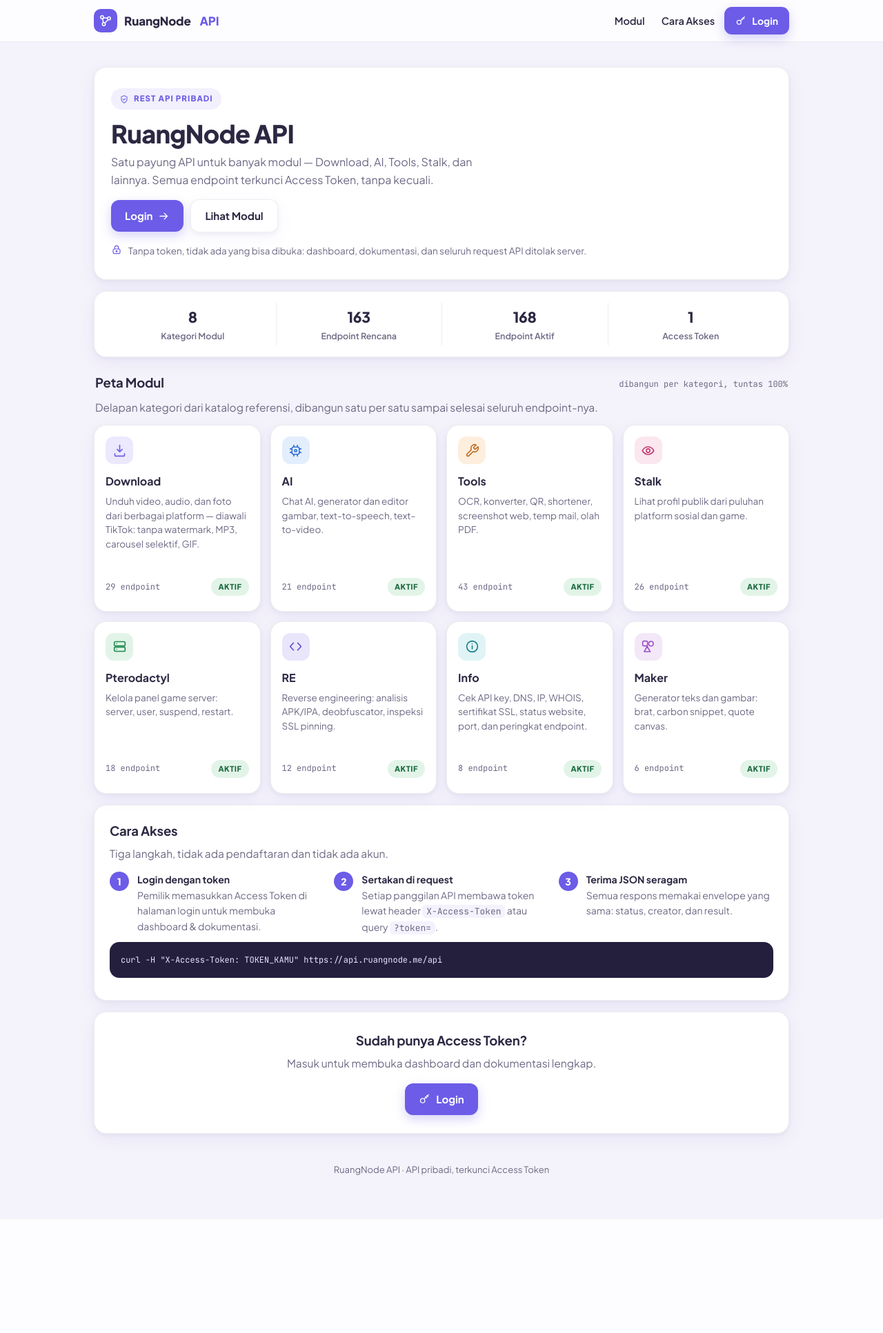
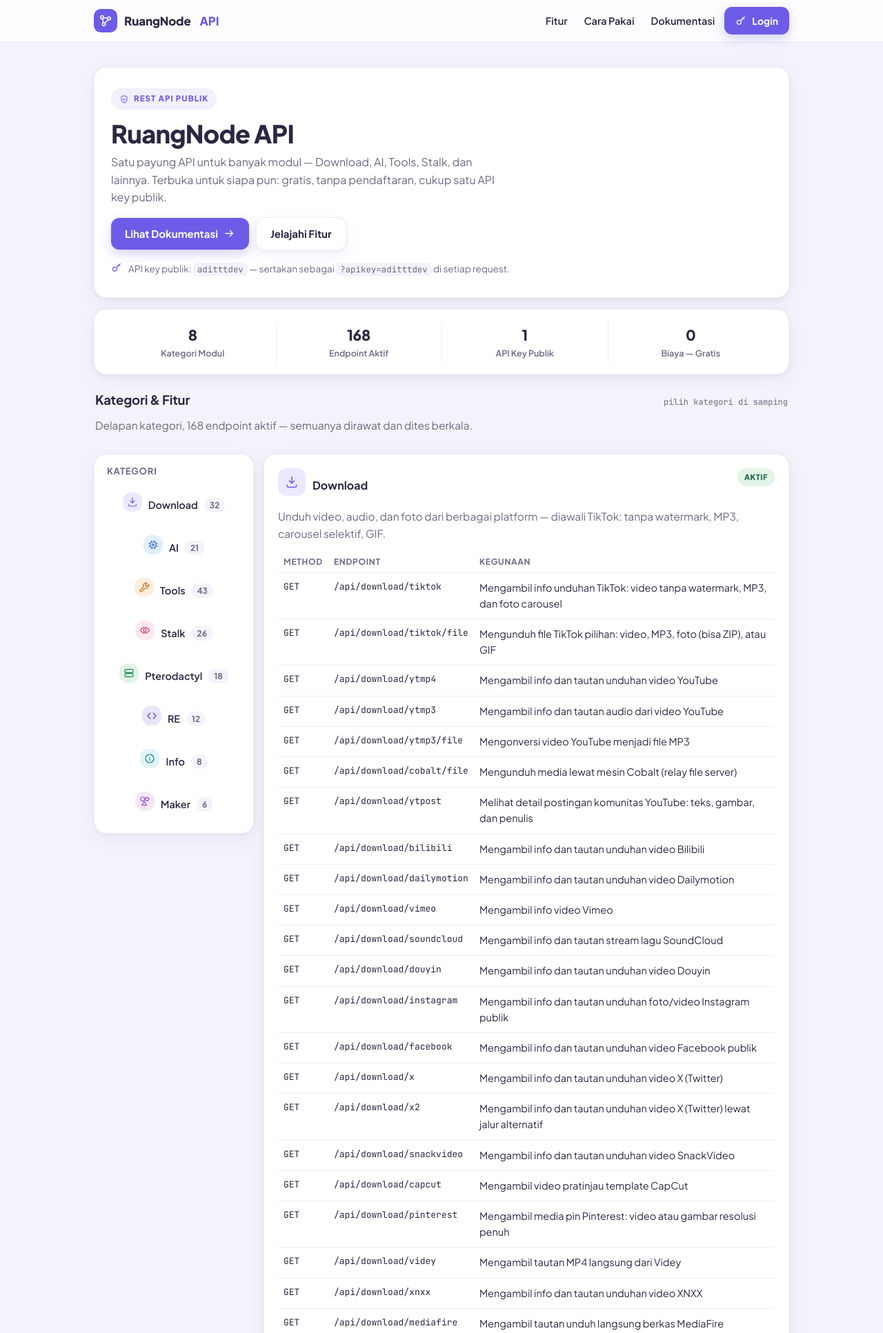
Before and after one commit to nexops993/ruangnode-api, a FastAPI app: page / in a window 1280 px wide. Shown: the top 1933 px of the page at 69% size. Before the commit the page ends 1704 px from the top, so only its background shows below. Run offline with FastAPI, Linux system fonts and the light colour scheme; parts of the project's set-up code (start-up, migrations or seed data) failed here and were passed over; some libraries are stand-ins or nearby versions.

Commit message:
Buka API untuk publik: apikey bersama aditttdev tanpa daftar, docs publik, landing bersidebar kategori, rate limit per-IP

```diff
--- a/app/main.py
+++ b/app/main.py
@@ -1,8 +1,9 @@
-"""RuangNode API — website + gerbang Access Token.
+"""RuangNode API — website + REST API publik.
 
-Beranda bersifat publik (landing page + tombol Login). Dashboard, dokumentasi,
-dan semua request API hanya bisa diakses dengan Access Token yang benar.
-Satu-satunya endpoint API publik adalah /api/health (cek liveness).
+Beranda dan dokumentasi bersifat publik. Semua request API memakai API key:
+key publik bersama (security.PUBLIC_APIKEY, tanpa pendaftaran) atau Access
+Token pribadi pemilik — keduanya diterima. Dashboard pemilik tetap di balik
+login sesi. Satu-satunya endpoint tanpa key adalah /api/health (liveness).
 """
 
 import hmac
@@ -329,6 +330,17 @@
     }
 
 
+def _sidebar_groups() -> list[dict]:
+    """Kelompokkan endpoint aktif per kategori untuk sidebar landing page."""
+    groups = []
+    for c in CATEGORIES:
+        slug = c["name"].lower()
+        prefix = f"/api/{slug}/"
+        eps = [e for e in ACTIVE_ENDPOINTS if e["path"].startswith(prefix)]
+        groups.append({**c, "slug": slug, "endpoints": eps})
+    return groups
+
+
 def catalog_context(request: Request) -> dict:
     health = _read_health()
     return {
@@ -336,6 +348,8 @@
         "categories": CATEGORIES,
         "planned_total": PLANNED_TOTAL,
         "active": ACTIVE_ENDPOINTS,
+        "groups": _sidebar_groups(),
+        "public_apikey": security.PUBLIC_APIKEY,
         "phase": "Fase Endpoint",
         "health": health,
         "health_view": _health_view(health),
@@ -408,8 +422,7 @@
 
 @app.get("/docs", response_class=HTMLResponse)
 async def docs(request: Request):
-    if not page_allowed(request):
-        return RedirectResponse("/login", status_code=303)
+    # Dokumentasi kini publik (API dibuka untuk siapa pun, tanpa pendaftaran).
     return templates.TemplateResponse(request, "docs.html", catalog_context(request))
 
 
--- a/app/templates/base.html
+++ b/app/templates/base.html
@@ -4,7 +4,7 @@
 <meta charset="utf-8">
 <meta name="viewport" content="width=device-width, initial-scale=1">
 <title>{% block title %}RuangNode API{% endblock %}</title>
-<meta name="description" content="RuangNode API — REST API pribadi multi-modul, terkunci Access Token.">
+<meta name="description" content="RuangNode API — REST API publik multi-modul. Gratis, tanpa daftar, satu API key untuk semua.">
 <link rel="preconnect" href="https://fonts.googleapis.com">
 <link rel="preconnect" href="https://fonts.gstatic.com" crossorigin>
 <link href="https://fonts.googleapis.com/css2?family=Plus+Jakarta+Sans:wght@400;500;600;700;800&family=JetBrains+Mono:wght@400;600&display=swap" rel="stylesheet">
@@ -127,6 +127,22 @@
   .step b{color:var(--ink)}
   .foot{color:var(--muted);font-size:13px;text-align:center;padding:26px 0 6px}
   .center{text-align:center}
+  /* sidebar kategori (landing) */
+  .layout{display:grid;grid-template-columns:1fr;gap:14px;align-items:start}
+  @media (min-width:900px){ .layout{grid-template-columns:232px minmax(0,1fr)} }
+  .side{padding:12px;position:sticky;top:72px}
+  .side h3{margin:2px 6px 10px;font-size:13px;letter-spacing:.06em;text-transform:uppercase;color:var(--muted)}
+  .side nav{margin:0;display:flex;flex-direction:column;gap:4px}
+  .side a{display:flex;align-items:center;gap:9px;padding:9px 10px;border-radius:12px;color:var(--ink);font-weight:600;font-size:14.5px;border:1px solid transparent}
+  .side a:hover{background:#fbfaff;border-color:var(--line)}
+  .side a .tile{width:28px;height:28px;flex:none}
+  .side a .cnt{margin-left:auto;font-size:12px;color:var(--muted);font-weight:700;background:var(--bg);border-radius:99px;padding:1px 8px}
+  @media (max-width:899px){
+    .side{position:static}
+    .side nav{flex-direction:row;overflow-x:auto;padding-bottom:4px;-webkit-overflow-scrolling:touch}
+    .side a{white-space:nowrap}
+  }
+  .catsec{scroll-margin-top:84px}
 </style>
 </head>
 <body>
@@ -139,7 +155,7 @@
 </header>
 <div class="wrap">
   {% block content %}{% endblock %}
-  <div class="foot">RuangNode API · API pribadi, terkunci Access Token</div>
+  <div class="foot">RuangNode API · REST API publik — gratis, tanpa daftar</div>
 </div>
 </body>
 </html>
--- a/app/templates/landing.html
+++ b/app/templates/landing.html
@@ -1,66 +1,89 @@
 {% extends "base.html" %}
-{% block title %}RuangNode API — REST API Pribadi{% endblock %}
+{% block title %}RuangNode API — REST API Publik{% endblock %}
 {% block nav %}
-<a class="link" href="#modul">Modul</a>
-<a class="link" href="#akses">Cara Akses</a>
+<a class="link" href="#fitur">Fitur</a>
+<a class="link" href="#akses">Cara Pakai</a>
+<a class="link" href="/docs">Dokumentasi</a>
 <a class="btn sm" href="/login">{{ icon("key", 16) }} Login</a>
 {% endblock %}
 {% block content %}
 <section class="card" style="padding:30px 24px">
-  <span class="eyebrow">{{ icon("shield", 14) }} REST API Pribadi</span>
+  <span class="eyebrow">{{ icon("shield", 14) }} REST API Publik</span>
   <h1>RuangNode API</h1>
   <p class="lead">Satu payung API untuk banyak modul — Download, AI, Tools, Stalk, dan lainnya.
-     Semua endpoint terkunci Access Token, tanpa kecuali.</p>
+     Terbuka untuk siapa pun: gratis, tanpa pendaftaran, cukup satu API key publik.</p>
   <div class="row" style="margin-top:16px">
-    <a class="btn" href="/login">Login {{ icon("arrow", 17) }}</a>
-    <a class="btn ghost" href="#modul">Lihat Modul</a>
+    <a class="btn" href="/docs">Lihat Dokumentasi {{ icon("arrow", 17) }}</a>
+    <a class="btn ghost" href="#fitur">Jelajahi Fitur</a>
   </div>
-  <div class="note">{{ icon("lock", 16) }}<span>Tanpa token, tidak ada yang bisa dibuka: dashboard, dokumentasi,
-     dan seluruh request API ditolak server.</span></div>
+  <div class="note">{{ icon("key", 16) }}<span>API key publik: <code class="mono">{{ public_apikey }}</code> —
+     sertakan sebagai <code class="mono">?apikey={{ public_apikey }}</code> di setiap request.</span></div>
 </section>
 
 <section class="card stats" aria-label="Statistik">
   <div class="stat"><div class="num">{{ categories|length }}</div><div class="lbl">Kategori Modul</div></div>
-  <div class="stat"><div class="num">{{ planned_total }}</div><div class="lbl">Endpoint Rencana</div></div>
   <div class="stat"><div class="num">{{ active|length }}</div><div class="lbl">Endpoint Aktif</div></div>
-  <div class="stat"><div class="num">1</div><div class="lbl">Access Token</div></div>
+  <div class="stat"><div class="num">1</div><div class="lbl">API Key Publik</div></div>
+  <div class="stat"><div class="num">0</div><div class="lbl">Biaya — Gratis</div></div>
 </section>
 
-<section id="modul" style="scroll-margin-top:84px">
+<section id="fitur" style="scroll-margin-top:84px">
   <div class="row" style="justify-content:space-between;margin:22px 2px 4px">
-    <h2>Peta Modul</h2>
-    <span class="count">dibangun per kategori, tuntas 100%</span>
+    <h2>Kategori &amp; Fitur</h2>
+    <span class="count">pilih kategori di samping</span>
   </div>
-  <p style="margin:0 2px 12px">Delapan kategori dari katalog referensi, dibangun satu per satu sampai selesai seluruh endpoint-nya.</p>
-  <div class="grid">
-    {% for c in categories %}
-    <div class="card mod">
-      <div class="tile t-{{ c.icon }}">{{ icon(c.icon, 21) }}</div>
-      <h3>{{ c.name }}</h3>
-      <p>{{ c.desc }}</p>
-      <div class="foot"><span class="count">{{ c.planned }} endpoint</span>{% if c.status == 'aktif' %}<span class="badge live">Aktif</span>{% else %}<span class="badge soon">Segera</span>{% endif %}</div>
+  <p style="margin:0 2px 12px">Delapan kategori, {{ active|length }} endpoint aktif — semuanya dirawat dan dites berkala.</p>
+  <div class="layout">
+    <aside class="card side" aria-label="Kategori">
+      <h3>Kategori</h3>
+      <nav>
+        {% for g in groups %}
+        <a href="#kat-{{ g.slug }}"><span class="tile t-{{ g.icon }}">{{ icon(g.icon, 16) }}</span>{{ g.name }}<span class="cnt">{{ g.endpoints|length }}</span></a>
+        {% endfor %}
+      </nav>
+    </aside>
+    <div style="display:grid;gap:14px;min-width:0">
+      {% for g in groups %}
+      <section id="kat-{{ g.slug }}" class="card catsec" style="padding:20px">
+        <div class="row" style="justify-content:space-between;align-items:flex-start">
+          <div class="row" style="gap:10px;align-items:center">
+            <span class="tile t-{{ g.icon }}">{{ icon(g.icon, 20) }}</span>
+            <h3 style="margin:0">{{ g.name }}</h3>
+          </div>
+          {% if g.status == 'aktif' %}<span class="badge live">Aktif</span>{% else %}<span class="badge soon">Segera</span>{% endif %}
+        </div>
+        <p style="margin:8px 0 12px">{{ g.desc }}</p>
+        <table>
+          <tr><th>Method</th><th>Endpoint</th><th>Kegunaan</th></tr>
+          {% for e in g.endpoints %}
+          <tr><td class="mono">{{ e.method }}</td><td class="mono">{{ e.path }}</td><td>{{ e.desc }}</td></tr>
+          {% endfor %}
+        </table>
+      </section>
+      {% endfor %}
     </div>
-    {% endfor %}
   </div>
 </section>
 
-<section id="akses" class="card" style="scroll-margin-top:84px">
-  <h2>Cara Akses</h2>
-  <p>Tiga langkah, tidak ada pendaftaran dan tidak ada akun.</p>
+<section id="akses" class="card" style="scroll-margin-top:84px;margin-top:16px">
+  <h2>Cara Pakai</h2>
+  <p>Tiga langkah, tanpa pendaftaran dan tanpa akun.</p>
   <div class="steps" style="margin-top:14px">
-    <div class="step"><span class="n">1</span><p><b>Login dengan token</b><br>
-      Pemilik memasukkan Access Token di halaman login untuk membuka dashboard &amp; dokumentasi.</p></div>
+    <div class="step"><span class="n">1</span><p><b>Pakai API key publik</b><br>
+      Key-nya satu untuk semua orang: <code class="mono">{{ public_apikey }}</code>. Tidak perlu daftar, tidak perlu minta izin.</p></div>
     <div class="step"><span class="n">2</span><p><b>Sertakan di request</b><br>
-      Setiap panggilan API membawa token lewat header <code>X-Access-Token</code> atau query <code>?token=</code>.</p></div>
+      Tambahkan <code class="mono">?apikey={{ public_apikey }}</code> di URL, atau header <code class="mono">X-Access-Token</code>.</p></div>
     <div class="step"><span class="n">3</span><p><b>Terima JSON seragam</b><br>
       Semua respons memakai envelope yang sama: status, creator, dan result.</p></div>
   </div>
-  <pre><code>curl -H "X-Access-Token: TOKEN_KAMU" https://api.ruangnode.me/api</code></pre>
+  <pre><code>curl "https://api.ruangnode.me/api/download/tiktok?url=URL_TIKTOK&amp;apikey={{ public_apikey }}"</code></pre>
+  <p style="margin:10px 0 0">Pemakaian wajar saja — server membatasi 600 request per 10 menit per IP demi kestabilan bersama.</p>
 </section>
 
 <section class="card center" style="padding:26px 22px">
-  <h2>Sudah punya Access Token?</h2>
-  <p>Masuk untuk membuka dashboard dan dokumentasi lengkap.</p>
-  <a class="btn" href="/login" style="margin-top:6px">{{ icon("key", 17) }} Login</a>
+  <h2>Dokumentasi lengkap</h2>
+  <p>Semua endpoint, contoh request, dan kode error — terbuka untuk dibaca siapa pun.</p>
+  <a class="btn" href="/docs" style="margin-top:6px">{{ icon("arrow", 17) }} Buka Dokumentasi</a>
+  <p style="margin:12px 0 0;font-size:13.5px;color:var(--muted)">Pemilik? <a href="/login">Login ke dashboard</a></p>
 </section>
 {% endblock %}
```
Also changed, not shown: app/security.py (+45 -4 lines), app/templates/docs.html (+19 -17 lines).
